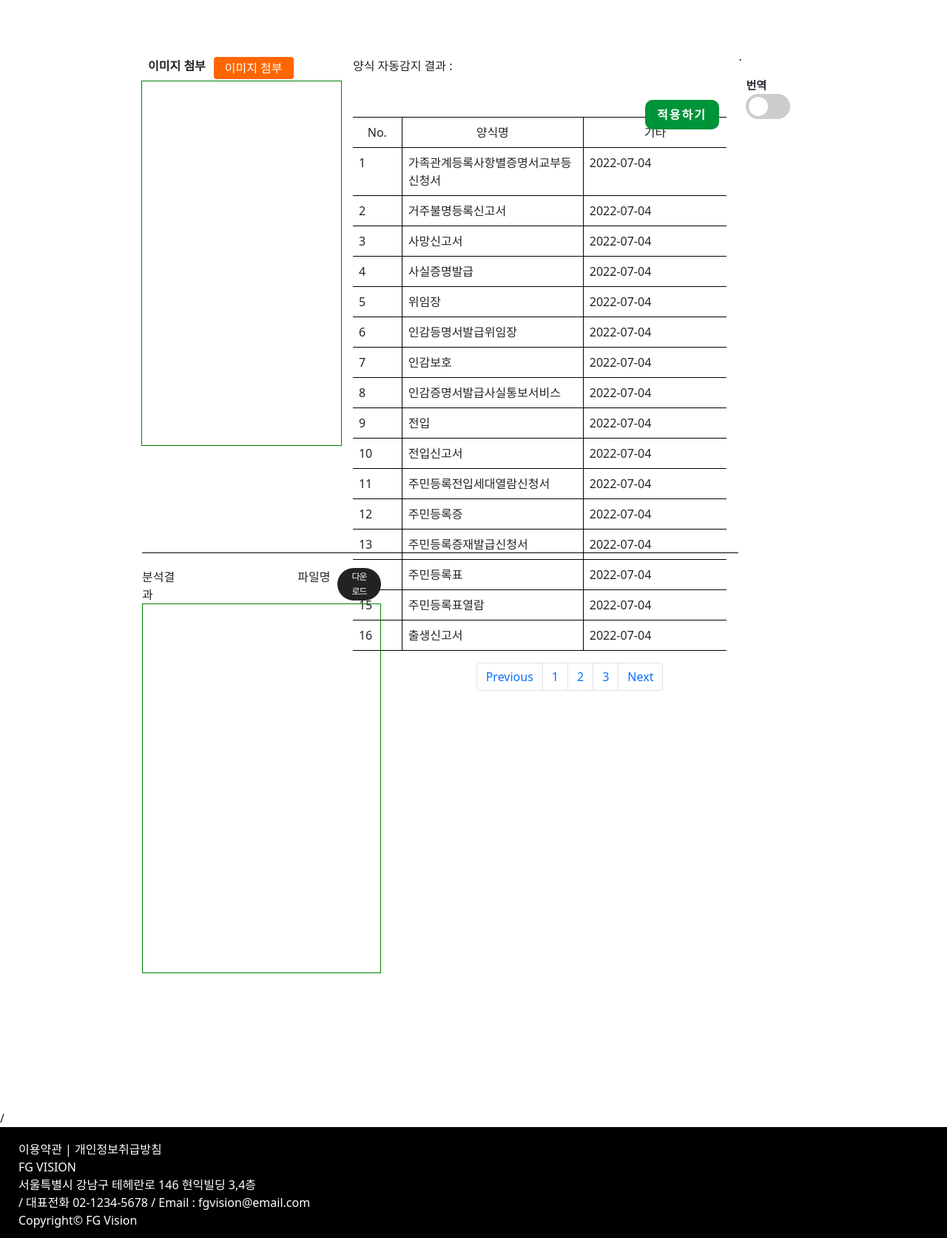
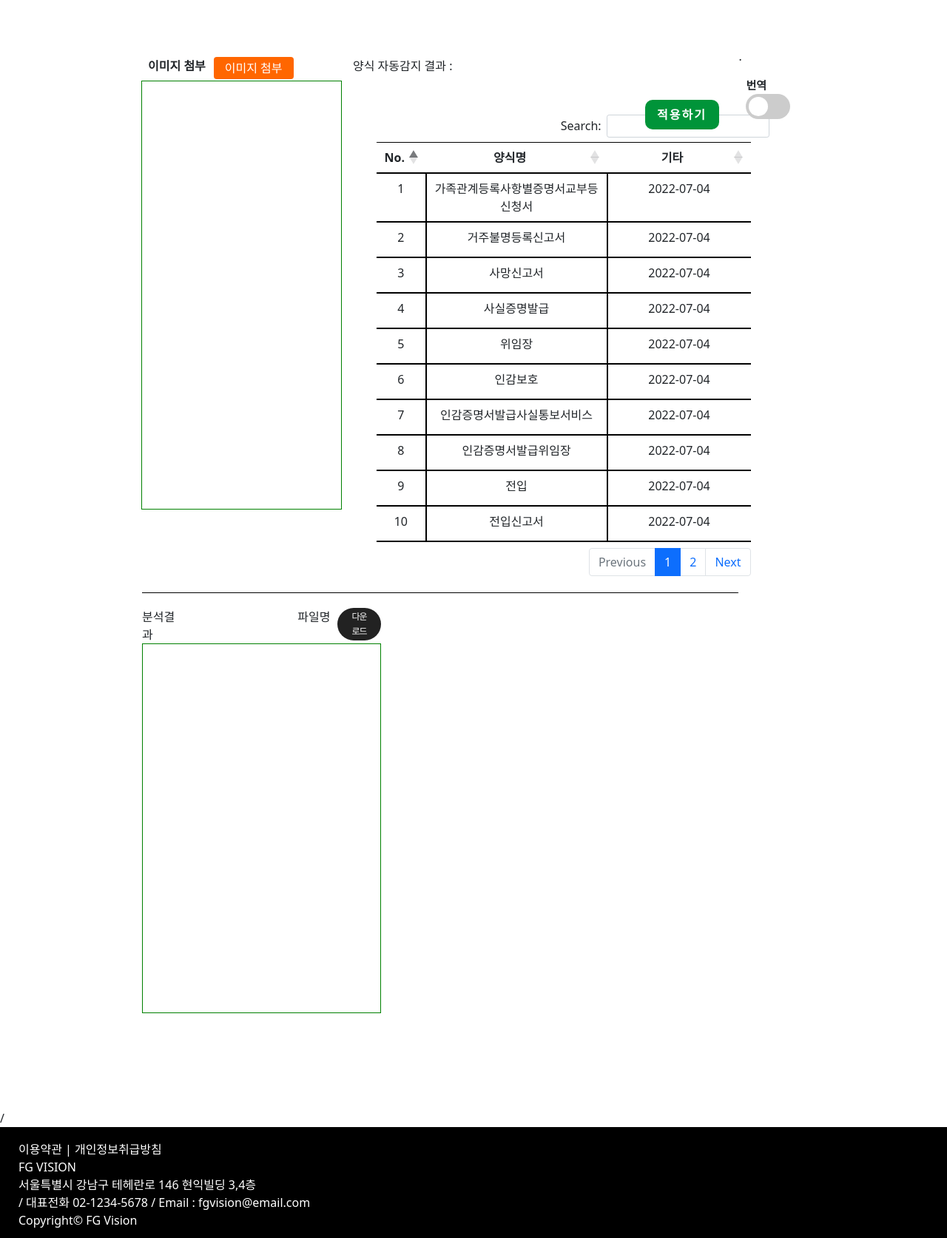
Before and after one commit to RockhoRockho/FG_Vision, a Django app: page / in a window 1280 px wide. Shown: the part 100-1774 px from the top of the page at 74% size. Run offline with Django 4.2, Linux system fonts and the light colour scheme; some libraries are stand-ins or nearby versions.

Commit message:
페이지네이션+ 회색 수정

```diff
--- a/VISION/templates/home.html
+++ b/VISION/templates/home.html
@@ -5,6 +5,8 @@
 {% block stylesheet %}
 {% load static %}
 <link href="{% static 'css/home.css' %}" rel="stylesheet">
+<script type="text/javascript" src="http://code.jquery.com/jquery-latest.js"></script>
+<link rel="stylesheet" href="https://cdn.datatables.net/1.11.3/css/dataTables.bootstrap5.min.css" />
 <script language = "javascript">
     json_data = [];
 </script>
@@ -38,14 +40,17 @@
                     <div id="title_name" style="clear: both; width: 100%; float: left; margin-top: 5%;"></div>
                     <div style="float: left; width: 70%; margin-top: 5%;">
                     </div>
-                    <div style="clear: both;">
-                        <table class="table table-hover">
+                    <div style="clear: both;text-align: center;">
+                        <table id="dtable" class="table table-hover" style="margin-right: 0px;margin-left: auto;">
+                            <thead style="width: 90%; border-left: none;">
+                                <tr style="width: 90%;">
+                                    <th style="width:13%; text-align: center;">No.</th>
+                                    <th style="width:48%; text-align: center;">양식명</th>
+                                    <th style="width:38%; text-align: center;">기타</th>
+                                </tr>
+                            </thead>
+
                             <tbody style="width: 90%; border-left: none;">
-                                <tr style="width: 90%;">
-                                    <td style="width:13%; text-align: center;">No.</td>
-                                    <td style="width:48%; text-align: center;">양식명</td>
-                                    <td style="width:38%; text-align: center;">기타</td>
-                                </tr>
                                 {% for d in jsonData %}
                                 <tr class="form_row">
                                     <td>{{ forloop.counter }}</td>
@@ -59,15 +64,6 @@
                             </tbody>
                         </table>
                     </div>
-                    <div class="page">
-                        <ul class="pagination">
-                            <li class="page-item"><a class="page-link" href="#">Previous</a></li>
-                            <li class="page-item"><a class="page-link" href="#">1</a></li>
-                            <li class="page-item"><a class="page-link" href="#">2</a></li>
-                            <li class="page-item"><a class="page-link" href="#">3</a></li>
-                            <li class="page-item"><a class="page-link" href="#">Next</a></li>
-                        </ul>
-                    </div>
                 </div>
             <button type="submit" form="toPython">적용하기</button>
         </div>
@@ -79,7 +75,7 @@
             </label>
         </div>
         <hr>
-        <div class="four" style="border-top: 1px solid #000; width: 90%; margin-top: 4%; height: 45%;">
+        <div class="four" style="border-top: 1px solid #000; width: 90%; margin-top: 10%; height: 45%;">
             <div class="down" style="width: 40%;">
                 <div style="width: 15%; float: left;">분석결과</div>
                 <div style="width: 67%; float: left; text-align: right; padding-right: 10px;">파일명</div>
@@ -95,4 +91,18 @@
 <div style="clear: both;"></div>
 <script src="https://ajax.googleapis.com/ajax/libs/jquery/3.6.0/jquery.min.js"></script>
 <script src="{% static 'js/home.js' %}"></script>/
+
+
+<script src="https://code.jquery.com/jquery-3.5.1.js"></script>
+<script src="https://cdn.datatables.net/1.12.1/js/jquery.dataTables.min.js"></script>
+<script src="https://cdn.datatables.net/1.11.3/js/dataTables.bootstrap5.min.js"></script>
+
+<script>
+    $(document).ready(function () {
+        $('#dtable').DataTable({
+            lengthChange: false,
+            info: false
+        });
+    });
+</script>
 {% endblock %}
--- a/jsonbase.json
+++ b/jsonbase.json
@@ -886,7 +886,7 @@
     ]
   },
   {
-    "form_title": "인감등명서발급위임장",
+    "form_title": "인감증명서발급위임장",
     "form_ret": "2022-07-04",
     "lot": [
       { "label": "제목", "w": 486, "h": 70, "cx": 1246, "cy": 881, "type": "t" },
--- a/static/css/home.css
+++ b/static/css/home.css
@@ -47,7 +47,7 @@
 #preview {
     margin-top: 17%;
     width: 100%;
-    height: 85%;
+    height: 100%;
     outline: 1px solid green;
 }
 
--- a/static/js/home.js
+++ b/static/js/home.js
@@ -21,7 +21,11 @@ InputImage.addEventListener('change', event => {
 
 $('.form_row').click(function(){
 
-    $('.table-active').removeClass('table-active')
+    //$('.table-active').removeClass('table-active')
+    //var row = $(this).children()
+    //row.addClass('table-active')
+    $('.table-active').not(this).removeClass('table-active');
+    $(this).toggleClass('table-active');
     var row = $(this).children()
     row.addClass('table-active')
     $('#input_title').attr('value', row[1].innerHTML)
```
